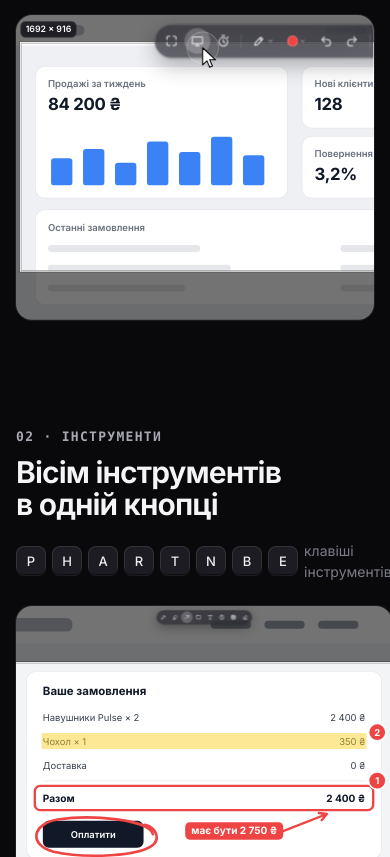
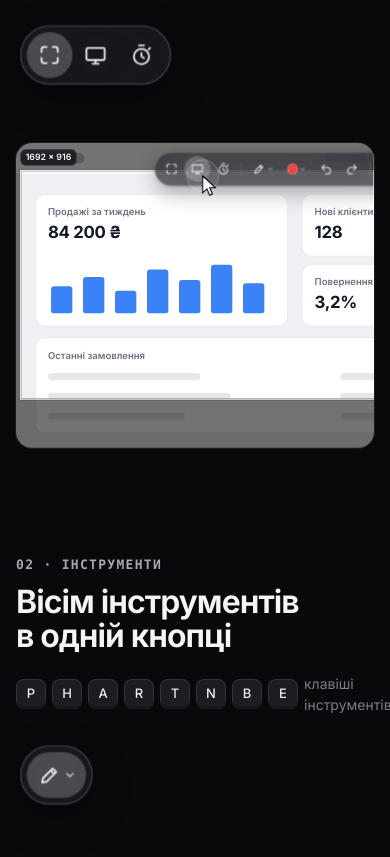
Before and after one commit to ArthurMospan/ScreenVoicer, a plain HTML site: page landing/index.html in a window 390 px wide. Shown: the part 3927-4784 px from the top of the page. Drawn offline with Linux system fonts and the light colour scheme.

Commit message:
Site chapters: example back to full width; text first, then the tool preview

```diff
--- a/landing/index.html
+++ b/landing/index.html
@@ -129,13 +129,12 @@ h1, h2, h3 { font-weight: 650; text-wrap: balance; }
 /* ── chapters ── */
 .ch { padding-top: clamp(110px, 13vw, 190px); scroll-margin-top: 30px; }
 #ch1 { padding-top: clamp(24px, 4vw, 56px); }
-/* text on the left, the live example on the right; stacked on phones */
-.ch > .wrap { display: grid; grid-template-columns: minmax(0, 5fr) minmax(0, 8fr); gap: 28px clamp(32px, 5vw, 72px); align-items: center; }
-.ch > .wrap > .panel { margin-top: 0; }
-.ch > .wrap > .pair { grid-column: 1 / -1; margin-top: clamp(8px, 1.5vw, 20px); }
-.ch-head { max-width: 30em; }
+.ch-head { display: grid; grid-template-columns: minmax(0, 1fr) minmax(0, 290px); gap: 24px 56px; align-items: center; max-width: 1040px; margin: 0 auto; }
+.ch-part { display: flex; justify-content: center; align-items: center; min-height: 150px; }
+.ch-part .tb { position: relative; transform: scale(1.5); opacity: .6; transition: transform 1.2s cubic-bezier(.16,1,.3,1), opacity 1.2s ease; }
+.ch-head.in .ch-part .tb, .reduced .ch-part .tb, .instant .ch-part .tb { transform: scale(1.7); opacity: 1; }
 .ch-n { font: 600 13px/1 var(--mono); letter-spacing: .1em; color: var(--muted); margin-bottom: 14px; }
-.ch h2 { font-size: clamp(30px, 3.4vw, 46px); line-height: 1.06; letter-spacing: -.03em; }
+.ch h2 { font-size: clamp(32px, 4.2vw, 52px); line-height: 1.06; letter-spacing: -.03em; }
 .ch-txt > .ch-n { margin: 0 0 14px; font-size: 13px; color: var(--muted); }
 .ch-txt > p:not(.ch-n) { margin-top: 16px; font-size: clamp(17px, 1.4vw, 19px); line-height: 1.5; color: var(--muted); max-width: 34em; text-wrap: pretty; }
 .kk { display: flex; flex-wrap: wrap; align-items: center; gap: 10px 18px; margin-top: 20px; font-size: 14px; color: var(--faint); }
@@ -153,7 +152,10 @@ h1, h2, h3 { font-weight: 650; text-wrap: balance; }
 .pair .panel { margin-top: 0; }
 .pair.wl { grid-template-columns: minmax(0, 1.35fr) minmax(0, 1fr); }
 @media (max-width: 860px) {
-  .ch > .wrap { grid-template-columns: 1fr; gap: 24px; }
+  .ch-head { grid-template-columns: 1fr; gap: 8px; }
+  .ch-part { justify-content: flex-start; min-height: 104px; padding-left: 4px; }
+  .ch-part .tb { transform-origin: 0 50%; transform: scale(1.2); }
+  .ch-head.in .ch-part .tb, .reduced .ch-part .tb, .instant .ch-part .tb { transform: scale(1.35); opacity: 1; }
   .pair, .pair.wl { grid-template-columns: 1fr; }
 }
 @media (max-width: 640px) {
@@ -173,7 +175,7 @@ footer { padding: 0 0 48px; font-size: 13px; color: var(--faint); text-align: ce
 .js .reveal { opacity: 0; transform: translateY(16px); transition: opacity 1.1s cubic-bezier(.16,1,.3,1), transform 1.1s cubic-bezier(.16,1,.3,1); }
 .js .reveal.in { opacity: 1; transform: none; }
 .js.reduced .reveal, .js.instant .reveal { opacity: 1; transform: none; transition: none; }
-@media (prefers-reduced-motion: reduce) { .js .reveal { opacity: 1; transform: none; transition: none; } .btn { transition: none; } }
+@media (prefers-reduced-motion: reduce) { .js .reveal { opacity: 1; transform: none; transition: none; } .btn { transition: none; } .ch-part .tb { transition: none; } }
 
 /* ═════════ the product UI, rebuilt ═════════ */
 .stage { font-family: var(--font); color: var(--text); text-align: left; line-height: 1.4; -webkit-font-smoothing: antialiased; }
@@ -624,6 +626,7 @@ footer { padding: 0 0 48px; font-size: 13px; color: var(--faint); text-align: ce
           <h2>Виділіть місце — і підправте рамку</h2>
           <div class="kk"><span><kbd data-mac="⌥">Alt</kbd><kbd data-mac="⇧">Shift</kbd><kbd>S</kbd> почати</span><span><kbd>Enter</kbd> весь екран</span><span><kbd>Esc</kbd> скасувати</span></div>
         </div>
+        <div class="ch-part" aria-hidden="true"><div class="tb glass"><span class="b on" data-i="region"></span><span class="b" data-i="screen"></span><span class="b" data-i="timer"></span></div></div>
       </header>
       <div class="panel reveal" role="img" aria-label="Крупний план: мишкою виділяється картка з графіком, з’являються вісім білих ручок, рамку розширюють за ручку, потім кнопка «Весь екран» і таймер із відліком «Знімок через 3 с».">
         <div class="fit" style="--ar:640/400;--arp:470/400">
@@ -666,6 +669,7 @@ footer { padding: 0 0 48px; font-size: 13px; color: var(--faint); text-align: ce
           <h2>Вісім інструментів в одній кнопці</h2>
           <div class="kk"><span><kbd>P</kbd><kbd>H</kbd><kbd>A</kbd><kbd>R</kbd><kbd>T</kbd><kbd>N</kbd><kbd>B</kbd><kbd>E</kbd> клавіші інструментів</span></div>
         </div>
+        <div class="ch-part" aria-hidden="true"><div class="tb glass"><span class="b w on"><svg class="ic" viewBox="0 0 24 24"><use href="#i-pen"/></svg><svg class="ic chev" viewBox="0 0 24 24"><use href="#i-chev"/></svg></span></div></div>
       </header>
       <div class="panel reveal" role="img" aria-label="Крупний план: на кошику з’являються лінія олівця, рамка навколо суми, мітки 1 і 2, маркер, червона мітка «має бути 2 750 ₴» і стрілка; гумка стирає лінію олівця.">
         <div class="fit" style="--ar:640/420;--arp:4/3">
@@ -749,6 +753,7 @@ footer { padding: 0 0 48px; font-size: 13px; color: var(--faint); text-align: ce
           <h2>Шість кольорів і три товщини</h2>
           <div class="kk"><span><kbd>1</kbd>…<kbd>6</kbd> колір</span></div>
         </div>
+        <div class="ch-part" aria-hidden="true"><div class="tb glass"><span class="b w on"><i class="cdot"></i><svg class="ic chev" viewBox="0 0 24 24"><use href="#i-chev"/></svg></span></div></div>
       </header>
       <div class="panel narrow reveal" role="img" aria-label="Крупний план: у меню кольору обирають червоний, зелений і синій і перемикають товщину; хвилясті лінії малюються щоразу іншим кольором і товщиною.">
         <div class="fit" style="--ar:480/280">
@@ -779,6 +784,7 @@ footer { padding: 0 0 48px; font-size: 13px; color: var(--faint); text-align: ce
           <h2>Помилились — крок назад</h2>
           <div class="kk"><span><kbd data-mac="⌘">Ctrl</kbd><kbd>Z</kbd> скасувати</span><span><kbd data-mac="⇧⌘">Ctrl</kbd><kbd data-mac="Z">Y</kbd> повторити</span></div>
         </div>
+        <div class="ch-part" aria-hidden="true"><div class="tb glass"><span class="b on" data-i="undo"></span><span class="b" data-i="redo"></span></div></div>
       </header>
       <div class="panel narrow reveal" role="img" aria-label="Крупний план: три натискання «скасувати» по черзі прибирають мітку, стрілку й рамку, два натискання «повторити» повертають рамку й стрілку.">
         <div class="fit" style="--ar:480/280">
@@ -809,6 +815,7 @@ footer { padding: 0 0 48px; font-size: 13px; color: var(--faint); text-align: ce
           <h2>Затисніть Пробіл і говоріть</h2>
           <div class="kk"><span><kbd>Пробіл</kbd> затиснути й говорити</span><span>або клік по мікрофону</span></div>
         </div>
+        <div class="ch-part" aria-hidden="true"><div class="tb glass"><span class="b mic rec"><i class="rd"></i><svg class="ic" viewBox="0 0 24 24"><use href="#i-mic"/></svg></span><span class="b chv"><svg class="ic chev" viewBox="0 0 24 24"><use href="#i-chev"/></svg></span></div></div>
       </header>
       <div class="panel reveal" role="img" aria-label="Крупний план: поки затиснуто Пробіл, мікрофон червоний, а сказане «Ціна не оновлюється після знижки» з’являється текстом у полі коментаря.">
         <div class="fit" style="--ar:560/230;--arp:440/230">
@@ -832,6 +839,7 @@ footer { padding: 0 0 48px; font-size: 13px; color: var(--faint); text-align: ce
           <p class="ch-n">06 · КОМЕНТАР</p>
           <h2>Допишіть руками, якщо треба</h2>
         </div>
+        <div class="ch-part" aria-hidden="true"><div class="tb glass"><span class="field" style="width:150px;margin:0 6px"><span class="ph">Говоріть або…</span></span></div></div>
       </header>
       <div class="panel reveal" role="img" aria-label="Крупний план: до розпізнаного коментаря з клавіатури дописують «на сторінці кошика, замовлення 4512», поле росте на другий рядок.">
         <div class="fit" style="--ar:560/210;--arp:440/210">
@@ -854,6 +862,7 @@ footer { padding: 0 0 48px; font-size: 13px; color: var(--faint); text-align: ce
           <h2>Enter — і все в буфері</h2>
           <div class="kk"><span><kbd>Enter</kbd> зберегти</span><span><kbd data-mac="⌘">Ctrl</kbd><kbd>V</kbd> вставити</span></div>
         </div>
+        <div class="ch-part" aria-hidden="true"><div class="tb glass"><span class="b save" data-i="check"></span></div></div>
       </header>
       <div class="panel reveal" role="img" aria-label="Крупний план: Enter — панель зникає, у сповіщенні «Скопійовано в буфер обміну» натискають «З підписом», і Ctrl+V вставляє в чат з AI-асистентом одну картинку: знімок, а під ним коментар.">
         <div class="fit" style="--ar:640/400;--arp:440/400">
```
